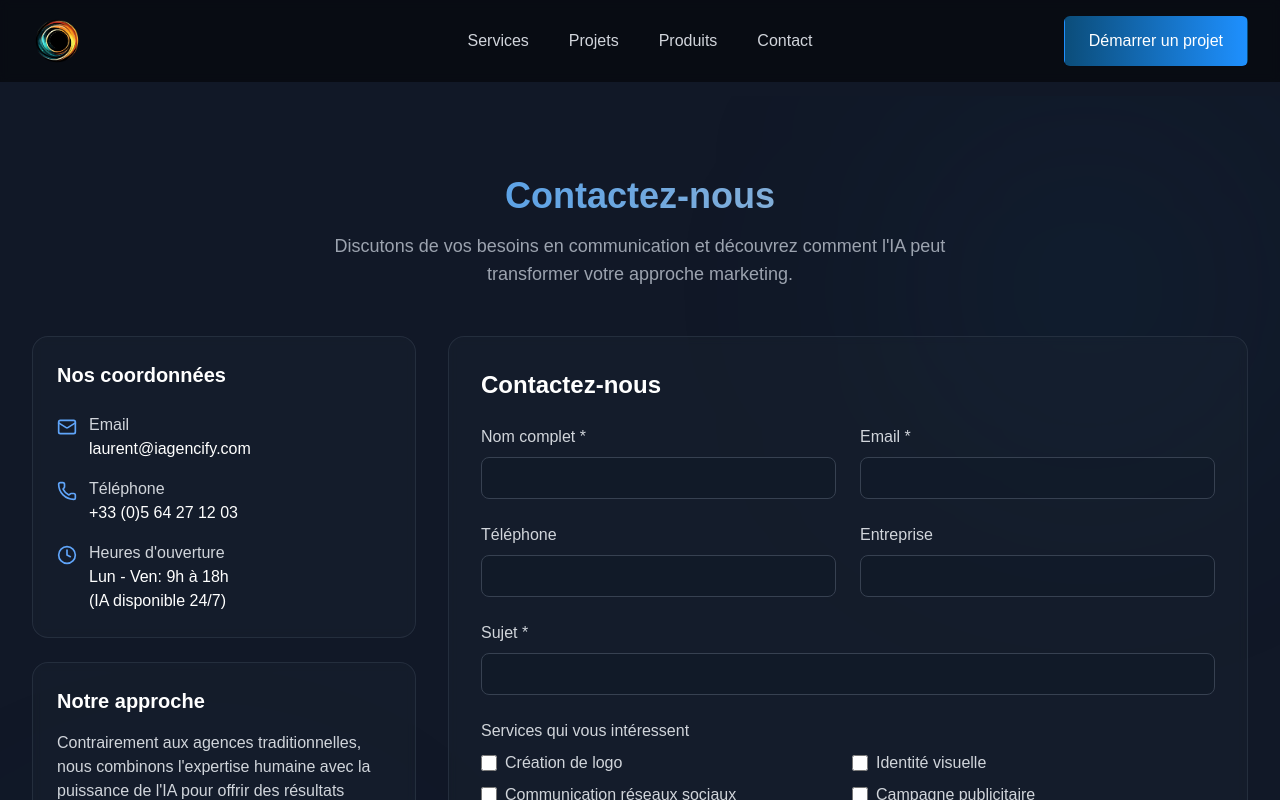
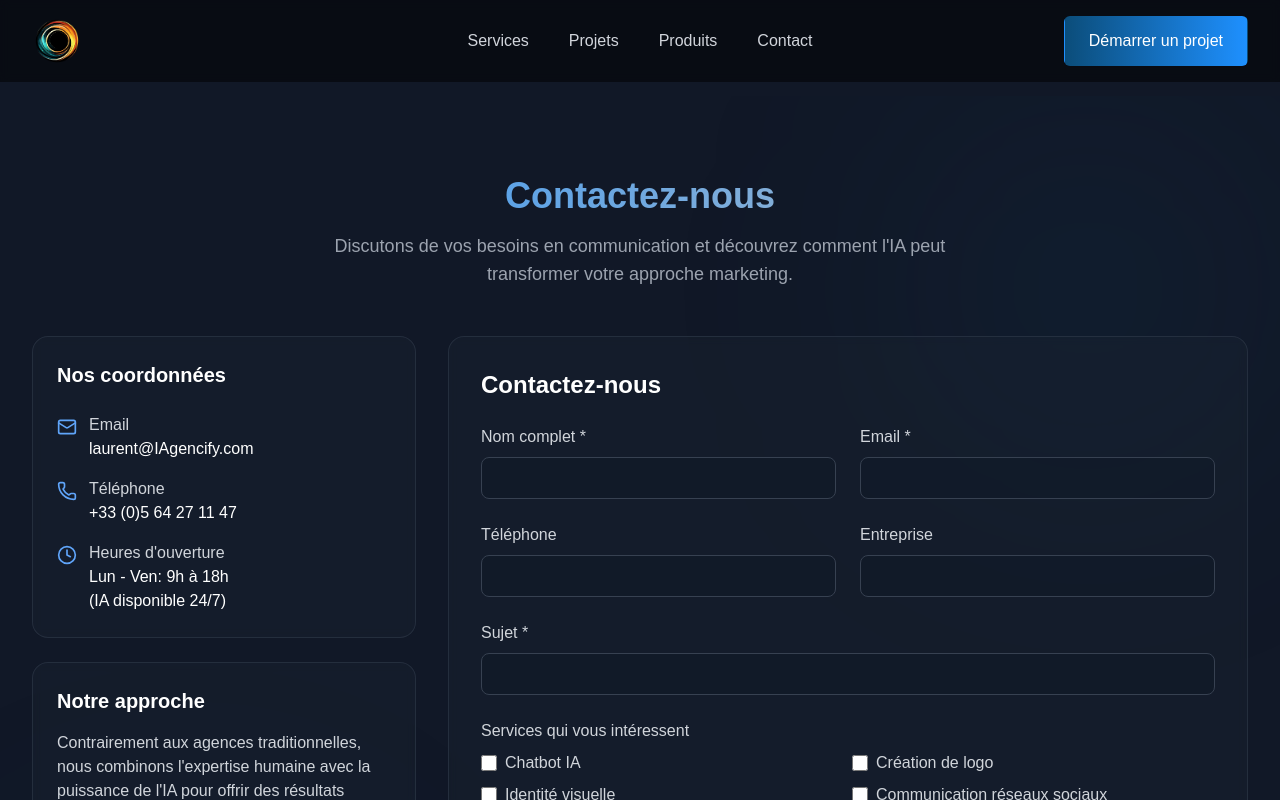
Before and after one commit to SteropesAI/iagencify_web, a Next.js app: page /contact in a window 1280 px wide. Shown: the top 800 px of the page. Built offline with nearby package versions, Linux system fonts and the light colour scheme.

Commit message:
maj contact

```diff
--- a/app/contact/page.tsx
+++ b/app/contact/page.tsx
@@ -38,7 +38,7 @@ export default function ContactPage() {
                     <Mail className="w-5 h-5 text-blue-400 mt-1 mr-3" />
                     <div>
                       <p className="text-gray-300">Email</p>
-                      <p className="text-white font-medium">laurent@iagencify.com</p>
+                      <p className="text-white font-medium">laurent@IAgencify.com</p>
                     </div>
                   </div>
 
@@ -46,7 +46,7 @@ export default function ContactPage() {
                     <Phone className="w-5 h-5 text-blue-400 mt-1 mr-3" />
                     <div>
                       <p className="text-gray-300">Téléphone</p>
-                      <p className="text-white font-medium">+33 (0)5 64 27 12 03</p>
+                      <p className="text-white font-medium">+33 (0)5 64 27 11 47</p>
                     </div>
                   </div>
 
--- a/components/ContactForm.tsx
+++ b/components/ContactForm.tsx
@@ -37,6 +37,7 @@ export default function ContactForm() {
   });
 
   const services = [
+    "Chatbot IA",
     "Création de logo",
     "Identité visuelle",
     "Communication réseaux sociaux",
```
